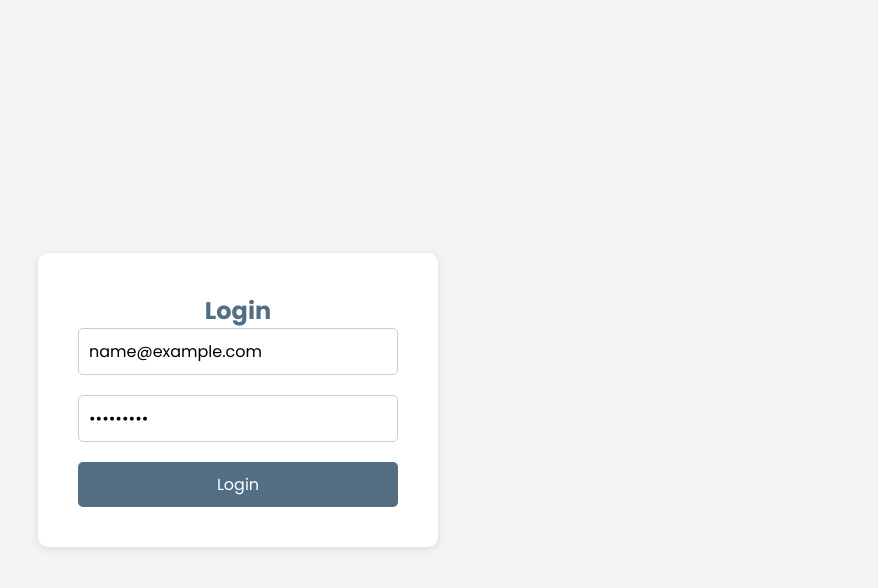
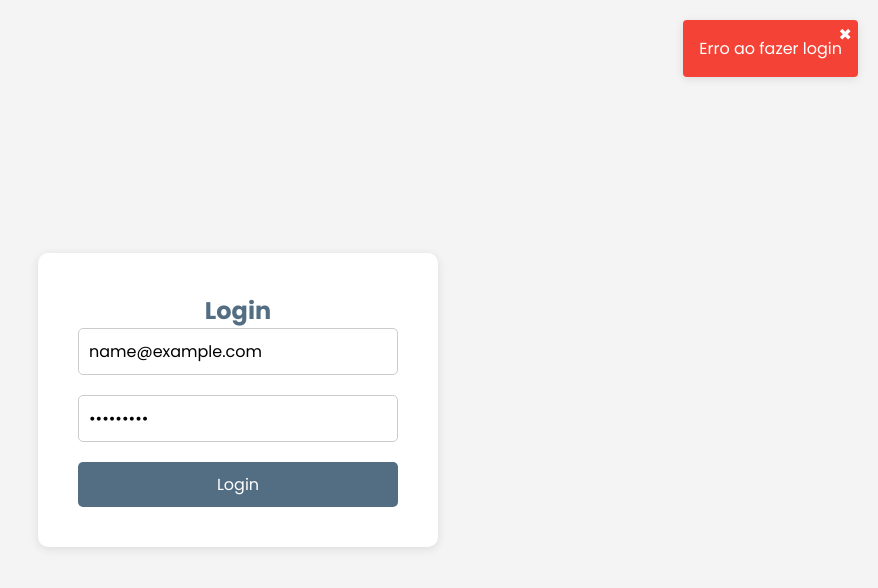
Before and after one commit to Hertzzy/boilerplate_v1, a React (Vite) app: page /login in a window 1280 px wide. Both pictures are taken after typing "name@example.com", "Sample123" into the empty fields and a click on the button "Login". Shown: the top 588 px of the page, without its empty margins (402-1280 px from the left). Built offline with nearby package versions, Linux system fonts and the light colour scheme; no server answers.

Commit message:
15082024

```diff
--- /dev/null
+++ b/src/components/alerts/MessageAlert.tsx
@@ -0,0 +1,83 @@
+// src/components/alerts/MessageAlert.tsx
+import React, { useEffect, useState } from 'react';
+import styled, { keyframes } from 'styled-components';
+
+interface MessageAlertProps {
+  message: string;
+  type: 'success' | 'error';
+  onClose: () => void;
+}
+
+// Animação para a entrada suave do alerta
+const slideIn = keyframes`
+  from {
+    transform: translateX(100%);
+    opacity: 0;
+  }
+  to {
+    transform: translateX(0);
+    opacity: 1;
+  }
+`;
+
+// Animação para a saída suave do alerta
+const slideOut = keyframes`
+  from {
+    transform: translateX(0);
+    opacity: 1;
+  }
+  to {
+    transform: translateX(100%);
+    opacity: 0;
+  }
+`;
+
+const AlertContainer = styled.div<{ type: 'success' | 'error'; isExiting: boolean }>`
+  position: fixed;
+  top: 20px;
+  right: 20px;
+  background-color: ${props => (props.type === 'success' ? '#4caf50' : '#f44336')};
+  color: white;
+  padding: 16px;
+  border-radius: 4px;
+  box-shadow: 0 2px 10px rgba(0, 0, 0, 0.1);
+  z-index: 1000;
+  display: flex;
+  justify-content: space-between;
+  align-items: center;
+  animation: ${props => (props.isExiting ? slideOut : slideIn)} 0.5s forwards;
+`;
+
+const CloseButton = styled.button`
+  background: none;
+  border: none;
+  color: white;
+  font-size: 16px;
+  cursor: pointer;
+  position: absolute;
+  top: 2px;
+  right: 6px;
+`;
+
+const MessageAlert: React.FC<MessageAlertProps> = ({ message, type, onClose }) => {
+  const [isExiting, setIsExiting] = useState(false);
+
+  useEffect(() => {
+    // Temporizador para fechar o alerta após 3 segundos
+    const timeoutId = setTimeout(() => {
+      setIsExiting(true);
+      setTimeout(onClose, 500); // Aguarda a animação de saída antes de fechar
+    }, 3000);
+
+    return () => clearTimeout(timeoutId); // Limpa o temporizador se o componente for desmontado
+  }, [onClose]);
+
+  return (
+    <AlertContainer type={type} isExiting={isExiting}>
+      {message}
+      <CloseButton onClick={() => setIsExiting(true)}>✖</CloseButton>
+    </AlertContainer>
+  );
+};
+
+export default MessageAlert;
--- a/src/components/nav/NavLinks.tsx
+++ b/src/components/nav/NavLinks.tsx
@@ -1,9 +1,10 @@
-import React from 'react';
+import React, { useState } from 'react';
 import styled from 'styled-components';
 import { NavLink, useNavigate } from 'react-router-dom';
 import { FaImage, FaUnlock, FaSignOutAlt } from 'react-icons/fa';
 import { useTheme } from '../../context/ThemeContext';
 import { useAuth } from '../../context/AuthContext';
+import Loading from '../alerts/Loading';
 
 const DropdownContainer = styled.div<{ $isDarkMode: boolean }>`
   width: 100%;
@@ -70,11 +71,24 @@ const NavLinks: React.FC = () => {
   const { isDarkMode } = useTheme();
   const { logout } = useAuth();
   const navigate = useNavigate();
+  const [loading, setLoading] = useState(false);
 
   const handleLogout = () => {
-    logout(); // Chama a função de logout
-    navigate('/login'); // Redireciona para a página de login após o logout
+    setLoading(true); // Ativa o loading
+
+    // Simula um pequeno atraso para garantir a exibição do loading
+    setTimeout(() => {
+      logout(); // Chama a função de logout e remove o token
+      setLoading(false); // Desativa o loading depois do logout
+
+      // Redireciona para a página de login após o logout
+      navigate('/login');
+    }, 1000); // 1 segundo de atraso para simular o tempo de processamento
   };
+
+  if (loading) {
+    return <Loading />;
+  }
 
   return (
     <DropdownContainer $isDarkMode={isDarkMode}>
--- a/src/components/protectRoute.tsx
+++ b/src/components/protectRoute.tsx
@@ -10,7 +10,7 @@ const ProtectedRoute: React.FC<ProtectedRouteProps> = ({ element }) => {
   const { authenticated } = useAuth();
 
   if (!authenticated) {
-    // Se não estiver autenticado, redirecione para a página de login
+    // Se não estiver autenticado, redireciona para a página de login
     return <Navigate to="/login" />;
   }
 
--- a/src/context/AuthContext.tsx
+++ b/src/context/AuthContext.tsx
@@ -14,7 +14,6 @@ interface AuthContextType {
 interface User {
   id: string;
   email: string;
-  // outras propriedades do usuário
 }
 
 const AuthContext = createContext<AuthContextType | undefined>(undefined);
@@ -26,13 +25,12 @@ export const AuthProvider: React.FC<{ children: ReactNode }> = ({ children }) =>
 
   const login = async (email: string, password_hash: string) => {
     const response = await api.post('/auth/login', { email, password_hash });
-    console.log(response);
+    console.log(response.data.message);
     const loggedUser = response.data.user;
     const AUTH_TOKEN = response.data.accessToken;
 
-    localStorage.setItem('user', JSON.stringify(loggedUser));
+    // localStorage.setItem('user', JSON.stringify(loggedUser));
     localStorage.setItem('token', AUTH_TOKEN);
-
     api.defaults.headers.Authorization = `Bearer ${AUTH_TOKEN}`;
 
     setUser(loggedUser);
@@ -40,7 +38,7 @@ export const AuthProvider: React.FC<{ children: ReactNode }> = ({ children }) =>
   };
 
   const logout = () => {
-    localStorage.removeItem('user'); // Remove o usuário do localStorage
+    // localStorage.removeItem('user'); // Remove o usuário do localStorage
     localStorage.removeItem('token'); // Remove o token do localStorage
 
     // Define o Authorization como null para limpar o cabeçalho de autenticação
--- a/src/views/LoginView.tsx
+++ b/src/views/LoginView.tsx
@@ -1,8 +1,10 @@
 // src/views/LoginView.tsx
 import React, { useState } from 'react';
+import { useNavigate } from 'react-router-dom'; // Use useNavigate para redirecionar o usuário
 import styled from 'styled-components';
 import Input from '../components/form/Input';
 import Button from '../components/buttons/Button';
+import MessageAlert from '../components/alerts/MessageAlert';
 import { useAuth } from '../context/AuthContext';
 
 const LoginContainer = styled.div`
@@ -30,22 +32,37 @@ const FormGroup = styled.div`
 const LoginView: React.FC = () => {
   const [email, setEmail] = useState<string>('');
   const [password_hash, setPassword_hash] = useState<string>('');
+  const [message, setMessage] = useState<string | null>(null);
+  const [messageType, setMessageType] = useState<'success' | 'error'>('error');
   const { login } = useAuth();
+  const navigate = useNavigate(); // Hook para redirecionamento
 
-  const handleSubmit = async (e: React.FormEvent) => {
+  const handleSubmit = (e: React.FormEvent) => {
     e.preventDefault();
 
-    try {
-      await login(email, password_hash);
-      // Redirecionar o usuário após o login bem-sucedido
-    } catch (error) {
-      console.error('Erro de login:', error);
-      // Exibir mensagem de erro para o usuário
-    }
+    login(email, password_hash)
+      .then(() => {
+        setMessageType('success');
+        setMessage('Login bem-sucedido!');
+
+        setTimeout(() => {
+          setMessage(null);
+          navigate('/'); // Redireciona para a página home
+        }, 3000);
+      })
+      .catch((error: any) => {
+        setMessageType('error');
+        setMessage(error.response?.data?.message || 'Erro ao fazer login');
+      });
+  };
+
+  const handleCloseMessage = () => {
+    setMessage(null);
   };
 
   return (
     <LoginContainer>
+      {message && <MessageAlert message={message} type={messageType} onClose={handleCloseMessage} />}
       <LoginForm>
         <h2>Login</h2>
         <form onSubmit={handleSubmit}>
```
